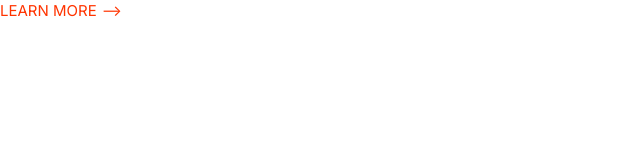
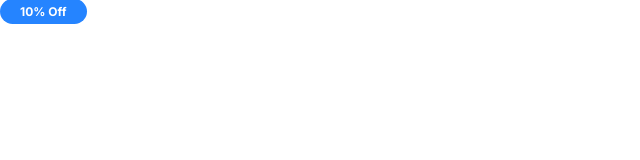
Before and after one commit to bradical25/bradley-horn, a plain HTML site: page index.html in a window 1280 px wide. Shown: the whole page, without its empty margins (0-640 px from the left). Drawn offline with Linux system fonts and the light colour scheme.

Commit message:
define styles for badges.

```diff
--- a/css/styles.css
+++ b/css/styles.css
@@ -84,3 +84,37 @@ a {
         font-size: 1.5rem;
     }
 }
+
+/* Badges */
+
+.badge {
+    border-radius: 20px;
+    font-size: 2rem;
+    font-weight: 600;
+    padding: 0.5rem 2rem;
+    white-space: nowrap;
+}
+
+.badge--primary {
+    background: var(--color-primary);
+    color: #fff;
+}
+
+.badge--secondary {
+    background: var(--color-secondary);
+    color: #fff;
+}
+
+.badge--small {
+    font-size: 1.6rem;
+}
+
+@media screen and (min-width: 1024px) {
+    .badge {
+        font-size: 1.5rem;
+    }
+
+    .badge--small {
+        font-size: 1.2rem;
+    }
+}
--- a/index.html
+++ b/index.html
@@ -9,6 +9,6 @@
     <title>Nice Looking Website</title>
   </head>
   <body>
-    <a href="#" class="link-arrow">Learn More</a>
+    <span class="badge badge--primary badge--small">10% Off</span>
   </body>
 </html>
```
Also changed, not shown: 1 other file.
